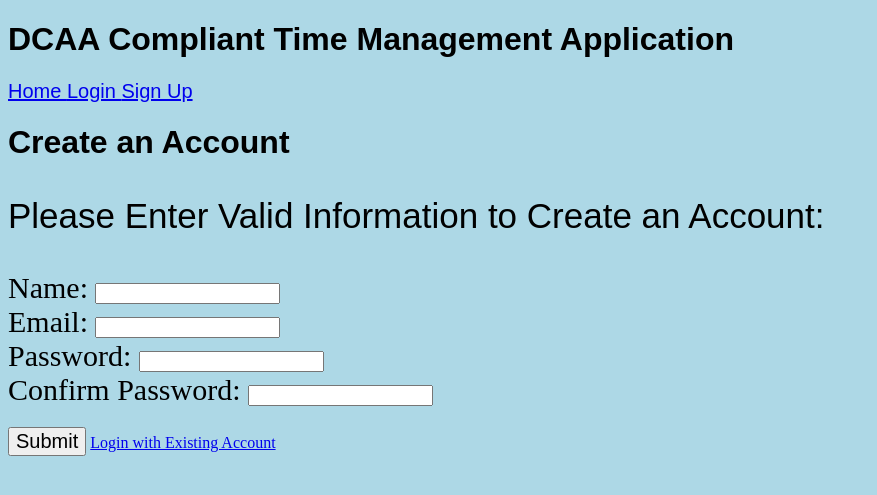
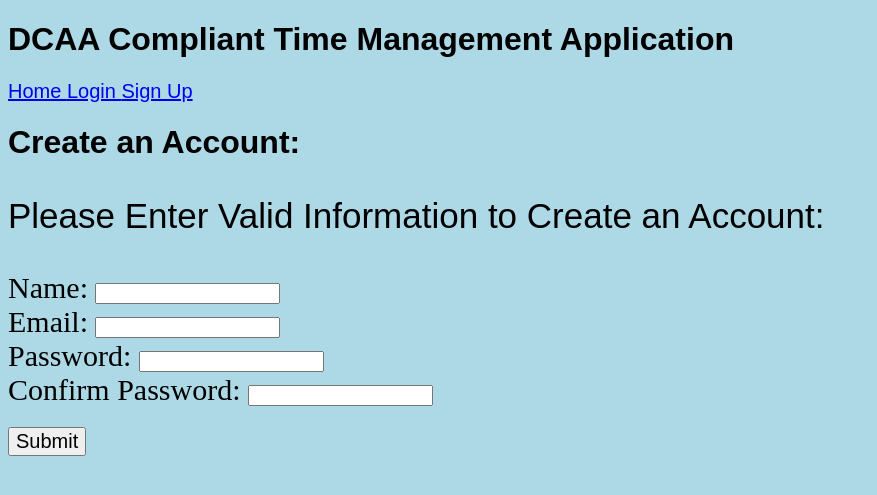
Before and after one commit to jsines/CSI4999-project, a Flask app: page /signup in a window 1280 px wide. Shown: the top 495 px of the page, without its empty margins (0-877 px from the left). Run offline with Flask 2, Linux system fonts and the light colour scheme; some libraries are stand-ins or nearby versions.

Commit message:
Update signup.html

```diff
--- a/project/templates/signup.html
+++ b/project/templates/signup.html
@@ -3,8 +3,10 @@
 <div class="container">
     <div class="row">
         <div class="col1">
-            <h1>Create an Account</h1>
-            <p>Please Enter Valid Information to Create an Account: </p>
+            <h1>Create an Account: </h1>
+            <p>Please Enter Valid Information to Create an Account: </p> {% with messages = get_flashed_messages() %} {% if messages %}
+            <div class="notification"> {{ messages[0] }}.</a>.
+                <div> {% endif %} {% endwith %}
                     <form action="/signup" method="POST">
                         <div class="info">
                             <label>Name: </label>
@@ -17,11 +19,9 @@
                             <input type="password" name="password" class="info1" required> </div>
                         <div class="info">
                             <label>Confirm Password: </label>
-                    <input type="password" name="cpass" class="info1" required> </div>
+                            <input type="password" name="cpassword" class="info1" required> </div>
                         <div class="info">
-                    <input type="submit" name="submit" class="btn" value="Submit">
-                    <a href="login.html">Login with Existing Account</a>
-                    </div>
+                            <input type="submit" name="submit" class="btn" value="Submit"> </div>
                     </form>
                 </div>
             </div>
```
Lines whose indentation alone changed are shown as unchanged.
